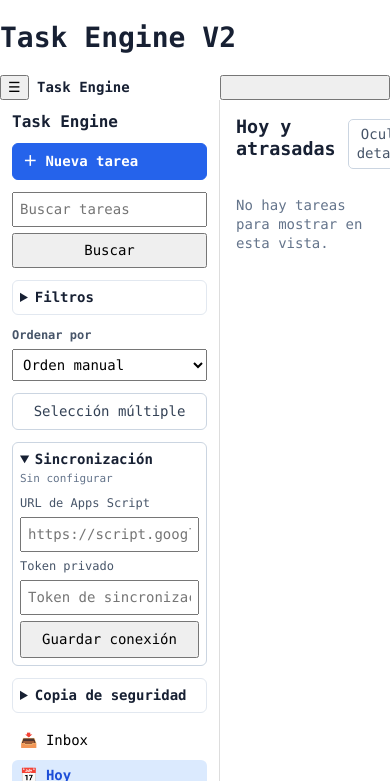
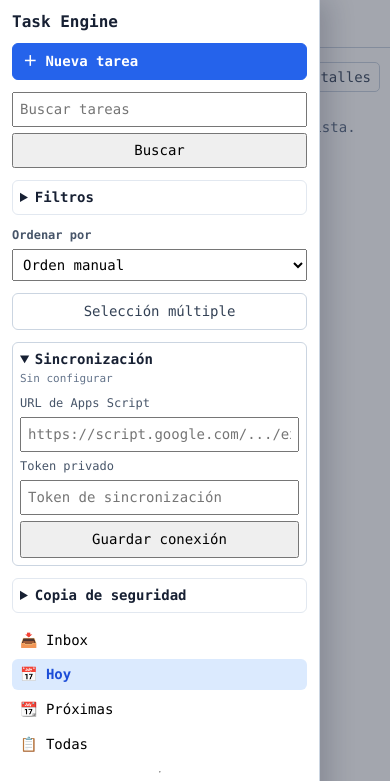
Before and after one commit to leonardotor-lm/Task-Engine-V2, a website with bundled scripts: page index.html in a window 390 px wide. Both pictures are taken after a click on the button "Abrir navegación". Shown: the top 781 px of the page. Built offline with nearby package versions, Linux system fonts and the light colour scheme.

Commit message:
Add responsive mobile navigation

```diff
--- a/styles.css
+++ b/styles.css
@@ -1296,3 +1296,100 @@ h3 {
     }
 
 }
+
+
+/* Primera etapa responsive: navegación móvil */
+.mobileHeader,
+.mobileMenuBackdrop {
+    display: none;
+}
+
+@media (max-width: 760px) {
+
+    body > h1 {
+        display: none;
+    }
+
+    .layout {
+        display: block;
+        height: 100dvh;
+        padding-top: 48px;
+    }
+
+    .mobileHeader {
+        position: fixed;
+        z-index: 45;
+        top: 0;
+        right: 0;
+        left: 0;
+        display: flex;
+        align-items: center;
+        gap: 10px;
+        box-sizing: border-box;
+        height: 48px;
+        padding: 7px 10px;
+        border-bottom: 1px solid #cbd5e1;
+        background: #fff;
+    }
+
+    .mobileMenuButton {
+        width: 36px;
+        height: 34px;
+        padding: 0;
+        border: 1px solid #cbd5e1;
+        border-radius: 5px;
+        background: #fff;
+        color: #334155;
+        font-size: 20px;
+        line-height: 1;
+        cursor: pointer;
+    }
+
+    .sidebar {
+        position: fixed;
+        z-index: 60;
+        top: 0;
+        bottom: 0;
+        left: 0;
+        box-sizing: border-box;
+        width: min(86vw, 320px);
+        overflow-y: auto;
+        border-right: 1px solid #cbd5e1;
+        background: #fff;
+        box-shadow: 10px 0 24px rgb(15 23 42 / 18%);
+        transform: translateX(-105%);
+        transition: transform 180ms ease-out;
+    }
+
+    .mobileMenuBackdrop {
+        position: fixed;
+        z-index: 55;
+        inset: 0;
+        width: 100%;
+        height: 100%;
+        border: 0;
+        background: rgb(15 23 42 / 38%);
+        cursor: default;
+    }
+
+    .mobileMenuOpen .sidebar {
+        transform: translateX(0);
+    }
+
+    .mobileMenuOpen .mobileMenuBackdrop {
+        display: block;
+    }
+
+    .content {
+        box-sizing: border-box;
+        height: calc(100dvh - 48px);
+        padding: 12px 10px;
+        overflow-y: auto;
+    }
+
+    .taskDrawer {
+        z-index: 70;
+        width: 100vw;
+    }
+
+}
```
